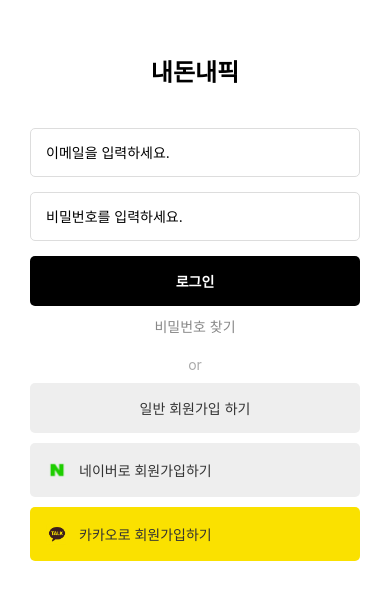
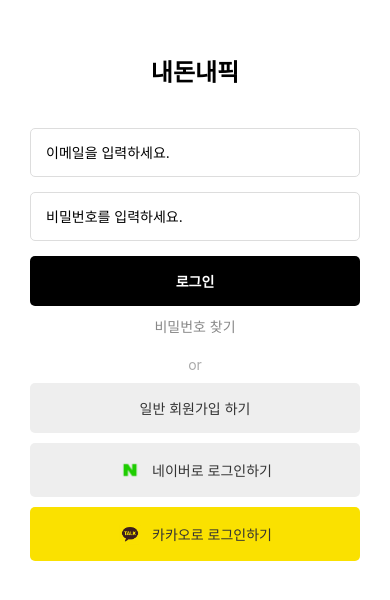
Before and after one commit to tpdus751/naedonnaepick_frontend, a React Native app: screen /LoginMain in a window 390 px wide. Shown: the part 110-710 px from the top of the page. Built offline with nearby package versions, Linux system fonts and the light colour scheme.

Commit message:
button text center

```diff
--- a/screens/HomeScreen.js
+++ b/screens/HomeScreen.js
@@ -24,7 +24,7 @@
         isVisible={isMenuVisible}
         onClose={() => setMenuVisible(false)}
         onLoginPress={() =>
-          alert()
+          navigation.navigate('LoginMain')
           /* navigation.navigate('LoginMain'); */
         }
       />
@@ -38,7 +38,7 @@
       {/* 버튼 3개 */}
       <ButtonContainer>
         <MainButton onPress={() => navigation.navigate('Detail')}>
-          <ButtonText>음식점 검색123</ButtonText>
+          <ButtonText>음식점 검색</ButtonText>
         </MainButton>
         <MainButton onPress={() => navigation.navigate('Detail')}>
           <ButtonText>예산 관리</ButtonText>
--- a/screens/MainLoginPage.js
+++ b/screens/MainLoginPage.js
@@ -35,14 +35,19 @@
       </TouchableOpacity>
 
       <TouchableOpacity style={styles.socialButton}>
-        <Image source={require('../screens/naver-icon.png')} style={styles.icon} />
-        <Text style={styles.socialText}>네이버로 회원가입하기</Text>
+        <View style={styles.socialInner}>
+          <Image source={require('../screens/naver-icon.png')} style={styles.icon} />
+          <Text style={styles.socialText}>네이버로 로그인하기</Text>
+        </View>
       </TouchableOpacity>
 
       <TouchableOpacity style={[styles.socialButton, { backgroundColor: '#FAE100' }]}>
-        <Image source={require('../screens/kakao-icon.png')} style={styles.icon} />
-        <Text style={styles.socialText}>카카오로 회원가입하기</Text>
+        <View style={styles.socialInner}>
+          <Image source={require('../screens/kakao-icon.png')} style={styles.icon} />
+          <Text style={styles.socialText}>카카오로 로그인하기</Text>
+        </View>
       </TouchableOpacity>
+
     </View>
   );
 }
@@ -99,8 +104,6 @@
     color: '#333',
   },
   socialButton: {
-    flexDirection: 'row',
-    alignItems: 'center',
     backgroundColor: '#eee',
     padding: 15,
     borderRadius: 5,
@@ -114,4 +117,9 @@
     width: 24,
     height: 24,
   },
+  socialInner: {
+    flexDirection: 'row',
+    alignItems: 'center',
+    justifyContent: 'center', // 가운데 정렬!
+  },
 });
```
